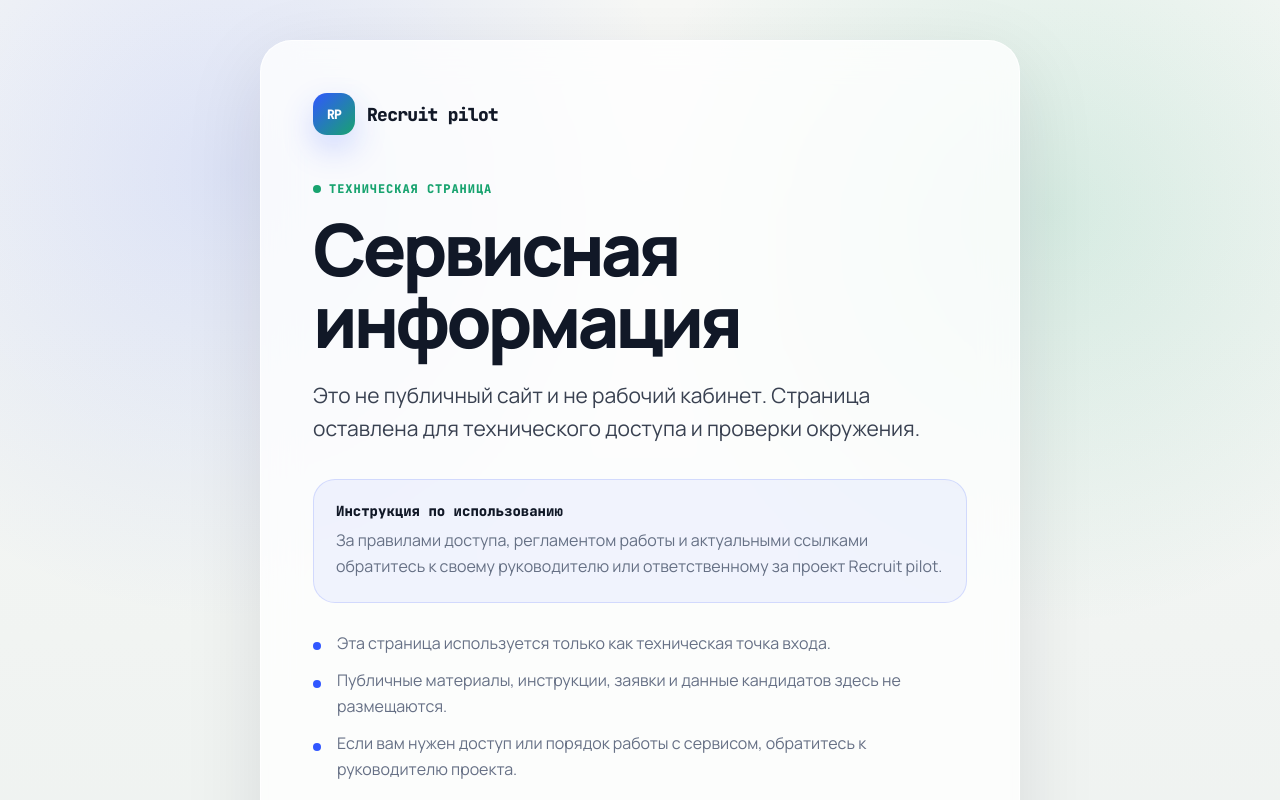
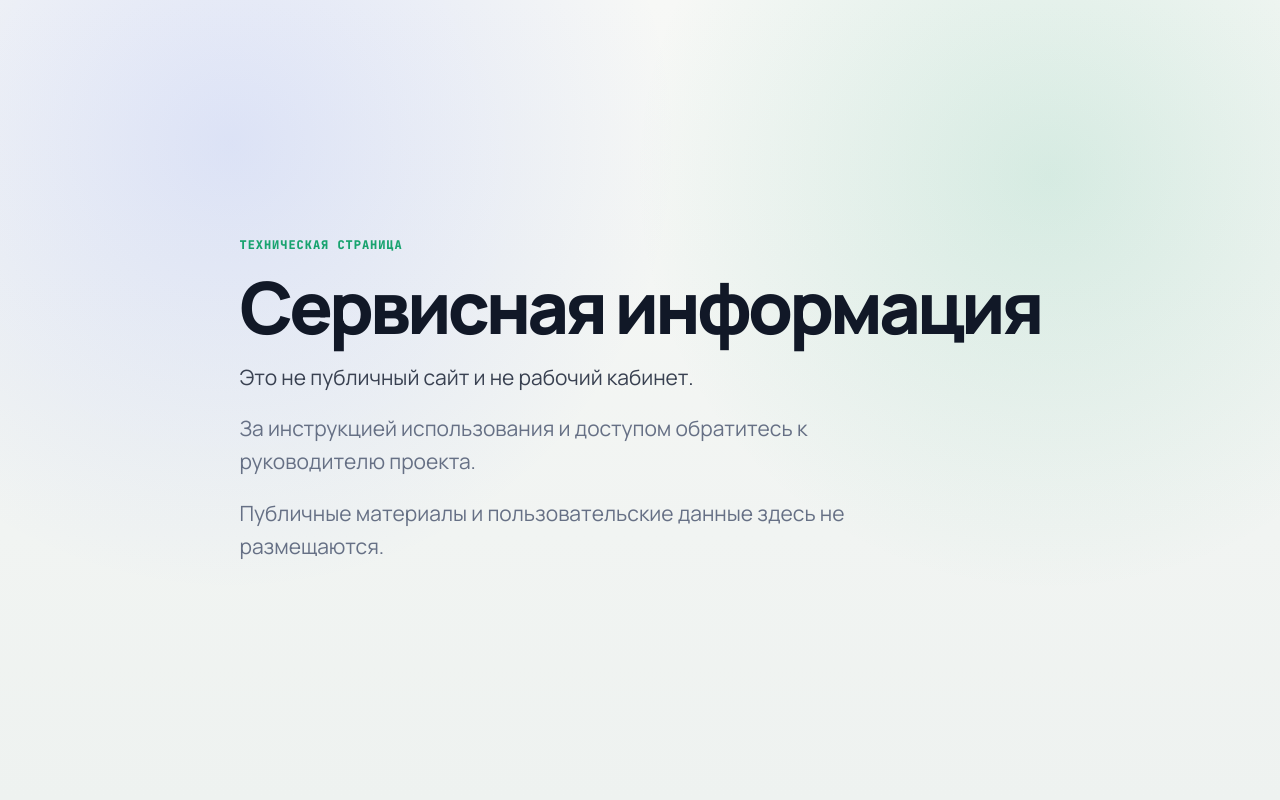
Before and after one commit to antonolnov/naimiq-landing, a React (Vite) app: page / in a window 1280 px wide. Shown: the top 800 px of the page. Built offline with nearby package versions, Linux system fonts and the light colour scheme.

Commit message:
Create technical access page

```diff
--- a/index.html
+++ b/index.html
@@ -5,7 +5,7 @@
     <meta name="viewport" content="width=device-width, initial-scale=1.0" />
     <meta
       name="description"
-      content="Recruit pilot - техническая страница доступа. За инструкцией использования обратитесь к руководителю проекта."
+      content="Техническая страница доступа. За инструкцией использования обратитесь к руководителю проекта."
     />
     <link rel="preconnect" href="https://fonts.googleapis.com" />
     <link rel="preconnect" href="https://fonts.gstatic.com" crossorigin />
@@ -13,7 +13,7 @@
       href="https://fonts.googleapis.com/css2?family=JetBrains+Mono:wght@400;500;600;700;800&family=Manrope:wght@400;500;600;700;800;900&display=swap"
       rel="stylesheet"
     />
-    <title>Recruit pilot - техническая страница</title>
+    <title>Техническая страница доступа</title>
   </head>
   <body>
     <div id="root"></div>
--- a/package.json
+++ b/package.json
@@ -1,5 +1,5 @@
 {
-  "name": "recruit-pilot-landing",
+  "name": "technical-access-page",
   "private": true,
   "version": "0.1.0",
   "type": "module",
--- a/src/App.tsx
+++ b/src/App.tsx
@@ -1,41 +1,18 @@
-const notes = [
-  'Эта страница используется только как техническая точка входа.',
-  'Публичные материалы, инструкции, заявки и данные кандидатов здесь не размещаются.',
-  'Если вам нужен доступ или порядок работы с сервисом, обратитесь к руководителю проекта.',
-];
-
 function App() {
   return (
     <main className="tech-page">
-      <section className="tech-card" aria-labelledby="page-title">
-        <div className="brand-row">
-          <span className="brand-mark">RP</span>
-          <span>Recruit pilot</span>
-        </div>
-
+      <section className="tech-copy" aria-labelledby="page-title">
         <p className="status">Техническая страница</p>
         <h1 id="page-title">Сервисная информация</h1>
         <p className="lead">
-          Это не публичный сайт и не рабочий кабинет. Страница оставлена для технического доступа и проверки окружения.
+          Это не публичный сайт и не рабочий кабинет.
         </p>
-
-        <div className="notice">
-          <strong>Инструкция по использованию</strong>
-          <p>
-            За правилами доступа, регламентом работы и актуальными ссылками обратитесь к своему руководителю или ответственному за проект Recruit pilot.
-          </p>
-        </div>
-
-        <ul className="note-list" aria-label="Важные ограничения">
-          {notes.map((note) => (
-            <li key={note}>{note}</li>
-          ))}
-        </ul>
-
-        <footer className="tech-footer">
-          <span>Internal access page</span>
-          <span>Recruit pilot</span>
-        </footer>
+        <p className="lead secondary">
+          За инструкцией использования и доступом обратитесь к руководителю проекта.
+        </p>
+        <p className="lead secondary">
+          Публичные материалы и пользовательские данные здесь не размещаются.
+        </p>
       </section>
     </main>
   );
--- a/src/styles.css
+++ b/src/styles.css
@@ -39,51 +39,11 @@ textarea {
   display: grid;
   min-height: 100vh;
   place-items: center;
-  padding: 40px 20px;
-}
-
-.tech-card {
-  width: min(760px, 100%);
-  padding: clamp(28px, 5vw, 52px);
-  border: 1px solid rgba(255, 255, 255, 0.78);
-  border-radius: 32px;
-  background: rgba(255, 255, 255, 0.78);
-  box-shadow: 0 24px 80px rgba(18, 24, 38, 0.1);
-  backdrop-filter: blur(18px);
-}
-
-.brand-row,
-.tech-footer {
-  display: flex;
-  align-items: center;
-}
-
-.brand-row {
-  gap: 12px;
-  color: var(--ink);
-  font-family: var(--font-mono);
-  font-size: 18px;
-  font-weight: 800;
-  letter-spacing: -0.04em;
-}
-
-.brand-mark {
-  display: grid;
-  width: 42px;
-  height: 42px;
-  place-items: center;
-  border-radius: 14px;
-  color: white;
-  background: linear-gradient(135deg, var(--blue), var(--green));
-  font-size: 13px;
-  box-shadow: 0 14px 32px rgba(49, 87, 255, 0.22);
+  padding: 24px;
 }
 
 .status {
-  display: inline-flex;
-  align-items: center;
-  gap: 8px;
-  margin: 46px 0 16px;
+  margin: 0 0 18px;
   color: var(--green);
   font-family: var(--font-mono);
   font-size: 12px;
@@ -101,7 +61,6 @@ textarea {
 }
 
 h1 {
-  max-width: 620px;
   margin: 0;
   color: var(--ink);
   font-size: clamp(40px, 7vw, 72px);
@@ -112,90 +71,23 @@ h1 {
 
 .lead {
   max-width: 620px;
-  margin: 22px 0 0;
+  margin: 18px 0 0;
   color: #394151;
   font-size: clamp(18px, 2vw, 21px);
   line-height: 1.58;
 }
 
-.notice {
-  margin-top: 34px;
-  padding: 22px;
-  border: 1px solid rgba(49, 87, 255, 0.16);
-  border-radius: 22px;
-  background: rgba(49, 87, 255, 0.06);
-}
-
-.notice strong {
-  display: block;
-  margin-bottom: 8px;
-  color: var(--ink);
-  font-family: var(--font-mono);
-  font-size: 14px;
-  font-weight: 800;
-}
-
-.notice p,
-.note-list {
+.secondary {
   color: var(--muted);
-  line-height: 1.6;
-}
-
-.notice p {
-  margin: 0;
-}
-
-.note-list {
-  display: grid;
-  gap: 12px;
-  margin: 28px 0 0;
-  padding: 0;
-  list-style: none;
-}
-
-.note-list li {
-  position: relative;
-  padding-left: 24px;
-}
-
-.note-list li::before {
-  content: '';
-  position: absolute;
-  top: 0.72em;
-  left: 0;
-  width: 8px;
-  height: 8px;
-  border-radius: 50%;
-  background: var(--blue);
-}
-
-.tech-footer {
-  justify-content: space-between;
-  gap: 16px;
-  margin-top: 42px;
-  padding-top: 20px;
-  border-top: 1px solid var(--line);
-  color: var(--muted);
-  font-family: var(--font-mono);
-  font-size: 12px;
 }
 
 @media (max-width: 640px) {
   .tech-page {
-    align-items: start;
-    padding: 16px;
-  }
-
-  .tech-card {
-    border-radius: 24px;
+    align-items: center;
+    padding: 20px;
   }
 
   .status {
-    margin-top: 36px;
-  }
-
-  .tech-footer {
-    align-items: flex-start;
-    flex-direction: column;
+    margin-bottom: 14px;
   }
 }
```
Also changed, not shown: 2 other files (tests, documents, lock files or other folders).
